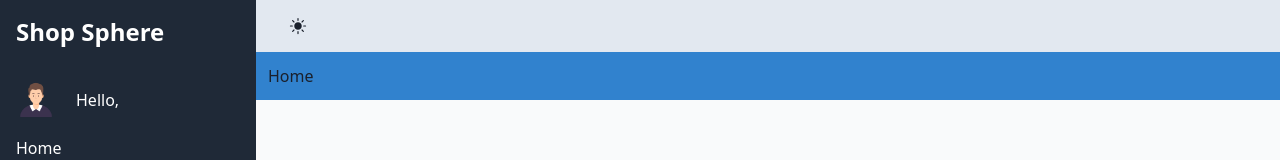
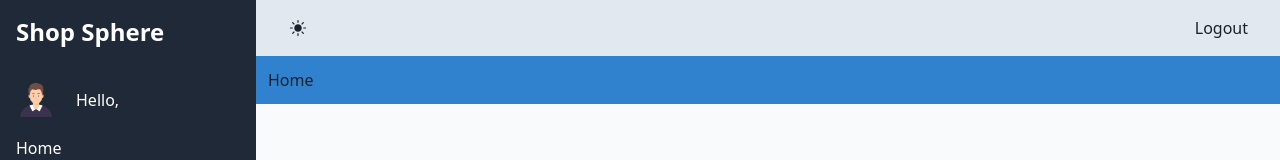
Before and after one commit to JoshVilla/shop_sphere, a React (Vite) app in the folder frontend/: page /shop in a window 1280 px wide. Shown: the top 160 px of the page. Built offline with nearby package versions, Linux system fonts and the light colour scheme.

Commit message:
add logout function

```diff
--- a/frontend/src/layout/CustomerLayout/index.tsx
+++ b/frontend/src/layout/CustomerLayout/index.tsx
@@ -1,15 +1,19 @@
 import React, { useEffect, useState } from "react";
-import { Outlet } from "react-router-dom";
+import { Outlet, useNavigate } from "react-router-dom";
 import { IoIosSunny, IoIosMoon } from "react-icons/io";
 import DefaultAvatar from "@/assets/user-avatar.png";
 import { useSelector } from "react-redux";
 import { RootState } from "@/store/store";
+import { keepOneKeyAndRemoveOthers } from "@/utility/helpers";
 type Props = {};
 
 const CustomerLayout = (props: Props) => {
+  const navigate = useNavigate();
   const accountInfo = useSelector(
     (state: RootState) => state.userInfo.userInfo
   );
+
+  console.log(Object.keys(localStorage));
   const [theme, setTheme] = useState<string>(() => {
     // Check if there's a theme in localStorage or fall back to 'light-theme'
     return localStorage.getItem("theme") || "light-theme";
@@ -31,14 +35,24 @@ const CustomerLayout = (props: Props) => {
     localStorage.setItem("theme", theme);
   }, [theme]);
 
+  const logout = () => {
+    keepOneKeyAndRemoveOthers("theme");
+    navigate("/");
+  };
+
   return (
+    <div>
       <div className="flex h-screen">
         {/* Sidebar */}
         <div className="w-64 bg-gray-800 text-white flex flex-col">
           <div className="p-4 text-2xl font-bold">Shop Sphere</div>
           <ul className="flex flex-col p-4 space-y-4">
             <li className="flex items-center gap-5">
-            <img src={DefaultAvatar} alt="" className="w-10 h-10 rounded-lg" />
+              <img
+                src={DefaultAvatar}
+                alt=""
+                className="w-10 h-10 rounded-lg"
+              />
               <a href="/" className="hover:text-gray-400 cur">
                 Hello, {accountInfo?.username}
               </a>
@@ -72,8 +86,12 @@ const CustomerLayout = (props: Props) => {
             <button onClick={toggleTheme} className="text-text text-xl">
               {theme === "light-theme" ? <IoIosSunny /> : <IoIosMoon />}
             </button>
+            <button className="text-text" onClick={logout}>
+              Logout
+            </button>
           </div>
           <Outlet />
+        </div>
       </div>
     </div>
   );
--- a/frontend/src/utility/helpers.tsx
+++ b/frontend/src/utility/helpers.tsx
@@ -29,4 +29,16 @@ export const validatePassword = (password: string) => {
   }
 
   return messages;
+};
+
+// Function to maintain one key and remove all others from localStorage
+export const keepOneKeyAndRemoveOthers = (keyToKeep: string) => {
+  const allKeys = Object.keys(localStorage);
+
+  // Loop through all keys and remove them except for the keyToKeep
+  allKeys.forEach((key) => {
+    if (key !== keyToKeep) {
+      localStorage.removeItem(key);
     }
+  });
+};
```
Lines whose indentation alone changed are shown as unchanged.
